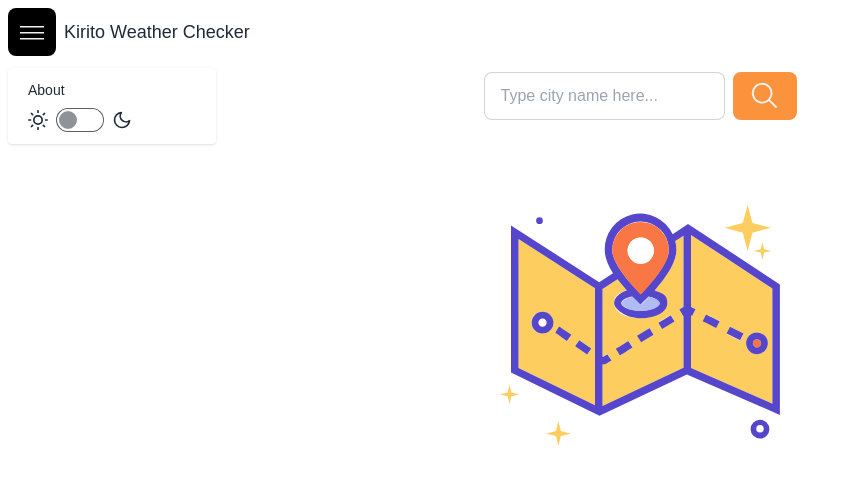
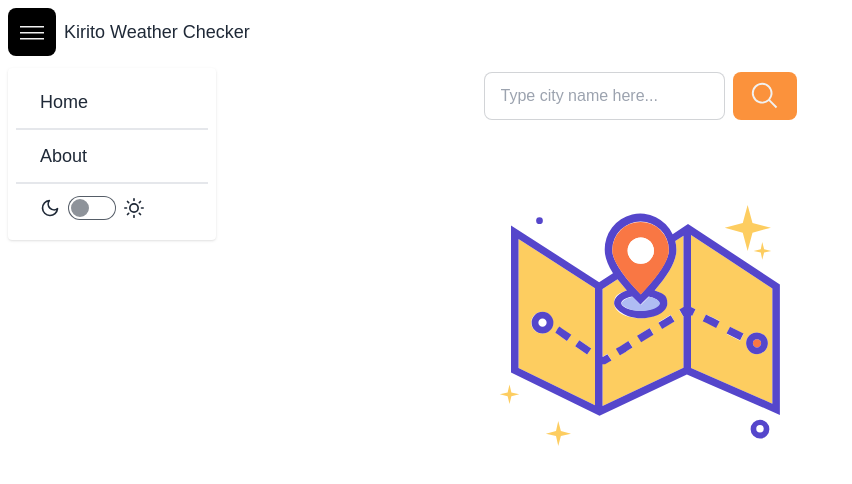
Before and after one commit to Masood-zone/weather-app-redesign, a React (Create React App) app: page / in a window 1280 px wide. Both pictures are taken after a click on the button 32 px from the left and 32 px from the top of the page. Shown: the top 484 px of the page, without its empty margins (0-852 px from the left). Built offline with nearby package versions, Linux system fonts and the light colour scheme.

Commit message:
Added work-in-progress section to the app

```diff
--- a/src/components/Navbar.js
+++ b/src/components/Navbar.js
@@ -13,8 +13,11 @@ function Navbar() {
           >
             <img src={menuIcon} alt="menu-icon" />
           </div>
-          <ul className="menu menu-sm dropdown-content mt-3 z-[1] p-2 shadow bg-base-100 rounded w-52">
-            <li>
+          <ul className="menu menu-lg dropdown-content mt-3 z-[1] p-2 shadow bg-base-100 rounded w-52">
+            <li className="border-b-2">
+              <a href="/">Home</a>
+            </li>
+            <li className="border-b-2">
               <a href="#!">About</a>
             </li>
             {/* Theme changer here */}
@@ -31,16 +34,13 @@ function Navbar() {
                   strokeLinecap="round"
                   strokeLinejoin="round"
                 >
-                  <circle cx="12" cy="12" r="5" />
-                  <path d="M12 1v2M12 21v2M4.2 4.2l1.4 1.4M18.4 18.4l1.4 1.4M1 12h2M21 12h2M4.2 19.8l1.4-1.4M18.4 5.6l1.4-1.4" />
+                  <path d="M21 12.79A9 9 0 1 1 11.21 3 7 7 0 0 0 21 12.79z"></path>
                 </svg>
-
                 <input
                   type="checkbox"
                   value="light"
                   className="toggle theme-controller"
                 />
-
                 <svg
                   xmlns="http://www.w3.org/2000/svg"
                   width="20"
@@ -52,7 +52,8 @@ function Navbar() {
                   strokeLinecap="round"
                   strokeLinejoin="round"
                 >
-                  <path d="M21 12.79A9 9 0 1 1 11.21 3 7 7 0 0 0 21 12.79z"></path>
+                  <circle cx="12" cy="12" r="5" />
+                  <path d="M12 1v2M12 21v2M4.2 4.2l1.4 1.4M18.4 18.4l1.4 1.4M1 12h2M21 12h2M4.2 19.8l1.4-1.4M18.4 5.6l1.4-1.4" />
                 </svg>
               </label>
             </li>
--- a/src/pages/Home.js
+++ b/src/pages/Home.js
@@ -60,6 +60,10 @@ function Home() {
           countryInfo &&
           countryInfo.name && (
             <div>
+              <p className="py-3 font-bold">
+                Dear user, this web app is still in development and will be
+                updated soon. Thank you for you time.
+              </p>
               <h1>Country Name: {countryInfo.name}</h1>
               <p>Timezone: {countryInfo.timezone}</p>
               <p>Weather status: {countryInfo.weather[0].main}</p>
```
